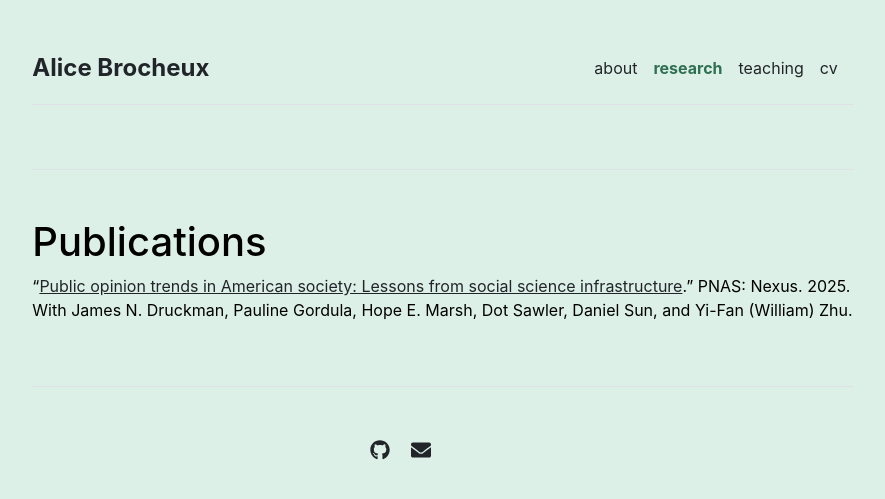
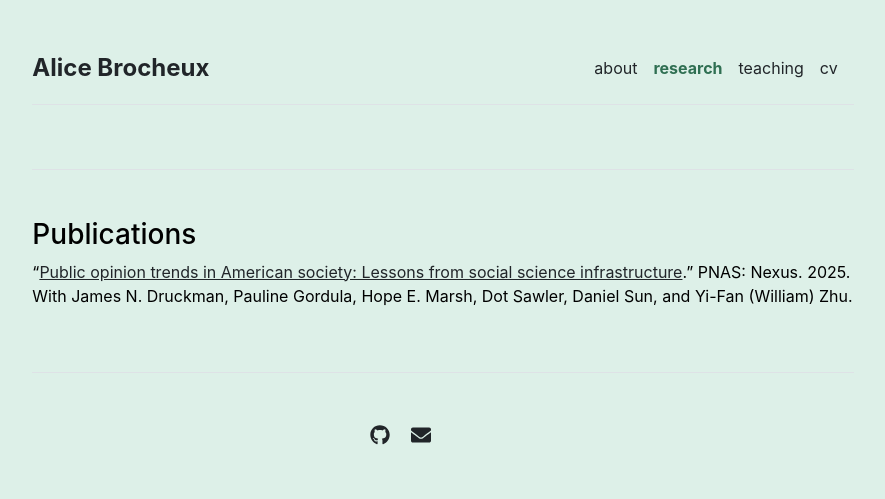
Before and after one commit to AliceBrocheux/alicebrocheux.github.io, a Jekyll site: the page built from research.md, in a window 1280 px wide. Shown: the top 499 px of the page, without its empty margins (197-1082 px from the left). Built offline with Jekyll 4.4.1, drawn with Linux system fonts in a browser that asks for light colours.

```diff
--- a/research.md
+++ b/research.md
@@ -3,6 +3,6 @@ layout: page
 title: ""
 ---
 
-# Publications
+### Publications
 
 "[Public opinion trends in American society: Lessons from social science infrastructure](https://doi.org/10.1093/pnasnexus/pgag002)." PNAS: Nexus. 2025. With James N. Druckman, Pauline Gordula, Hope E. Marsh, Dot Sawler, Daniel Sun, and Yi-Fan (William) Zhu.
```
